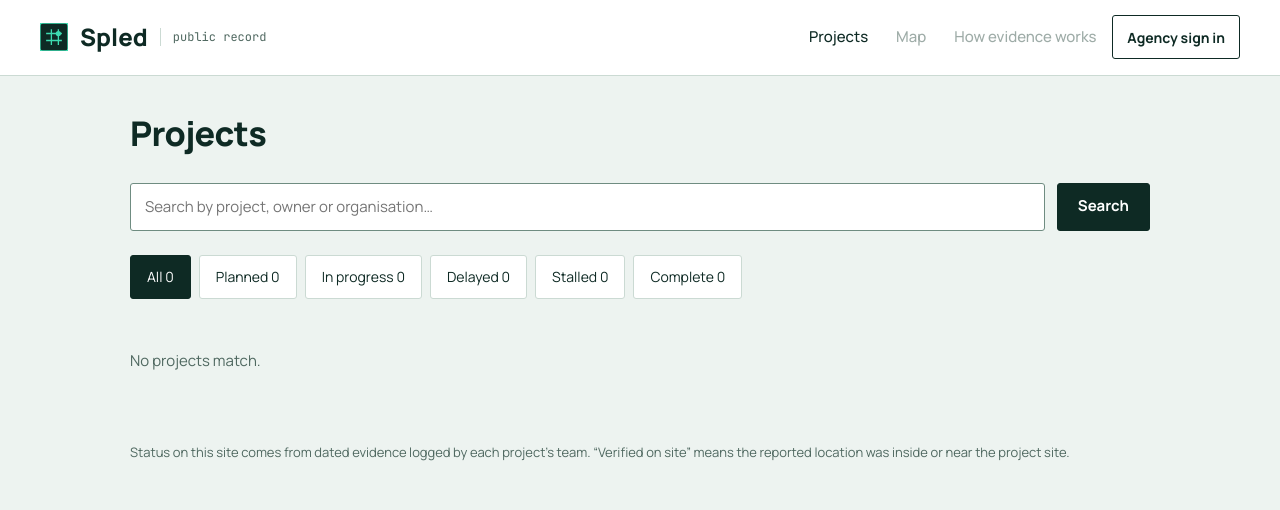
After one commit to aqib-abdullahi/spled, a Django app: page /projects/ in a window 1280 px wide. The commit adds this page. Shown: the top 510 px of the page. Run offline with Django 5.2, Linux system fonts and the light colour scheme; data that the repository does not hold is empty; parts of the project's set-up code (start-up, migrations or seed data) failed here and were passed over.

Commit message:
public portal added

```diff
--- a/static/css/spled.css
+++ b/static/css/spled.css
@@ -315,3 +315,36 @@ html { -webkit-text-size-adjust: 100%; }
   .tl { grid-template-columns: 1fr; gap: 6px; }
   .pagehead .actions .btn { flex: 1; }
 }
+
+/* ---------- Public portal ---------- */
+.pubbar {
+  display: flex; flex-wrap: wrap; align-items: center; justify-content: space-between;
+  gap: 12px 24px; padding: 14px 40px; background: #fff; border-bottom: 1px solid var(--rule);
+}
+.pubbar .brand { color: var(--ink); text-decoration: none; }
+.pubtag { font-size: 12px; font-weight: 400; border-left: 1px solid var(--rule); padding-left: 12px; }
+.pubnav { display: flex; flex-wrap: wrap; align-items: center; gap: 4px; }
+.pubnav a:not(.btn), .pubnav > span { padding: 12px; font-weight: 500; text-decoration: none; }
+.pubnav a:not(.btn):hover { background: var(--mint-tint); }
+.pubnav a[aria-current="page"] { font-weight: 800; }
+.pubnav [aria-disabled="true"] { color: var(--muted); opacity: 0.55; }
+.pubpage { max-width: 1100px; margin: 0 auto; width: 100%; }
+.pubfoot { max-width: 1100px; margin: 0 auto; padding: 24px 40px 48px; font-size: 13px; }
+
+.hero { padding: 24px 0 8px; display: flex; flex-direction: column; gap: 16px; max-width: 760px; }
+.hero h1 { font-size: 44px; line-height: 1.1; }
+.hero p { font-size: 18px; color: var(--muted); margin: 0; }
+.pubstats { display: grid; grid-template-columns: repeat(auto-fit, minmax(180px, 1fr)); gap: 12px; }
+.pubstats .stat-num { font-size: 34px; }
+
+.pcards { display: grid; grid-template-columns: repeat(auto-fill, minmax(280px, 1fr)); gap: 16px; margin-top: 12px; }
+.pcard { display: flex; flex-direction: column; gap: 10px; text-decoration: none; color: var(--ink); }
+.pcard:hover { border-color: var(--ink); text-decoration: none; }
+.pcard h3 { font-size: 19px; }
+.pcard-top { display: flex; justify-content: space-between; gap: 8px; }
+
+@media (max-width: 800px) {
+  .pubbar { padding: 12px 16px; }
+  .pubfoot { padding: 24px 16px 48px; }
+  .hero h1 { font-size: 30px; }
+}
--- /dev/null
+++ b/templates/public_base.html
@@ -0,0 +1,25 @@
+{% extends "base.html" %}
+{% block body %}
+<header class="pubbar">
+  <a class="brand" href="{% url 'home' %}">
+    <svg width="28" height="28" viewBox="0 0 32 32" aria-hidden="true"><rect width="32" height="32" rx="3" fill="#0E2A24" stroke="#3DDBB0" stroke-width="1.5"/><path d="M7 12h18M7 20h18M13 7v18M21 7v18" stroke="#3DDBB0" stroke-width="1.5"/><circle cx="21" cy="12" r="3" fill="#3DDBB0"/></svg>
+    Spled <span class="mono muted pubtag">public record</span>
+  </a>
+  <nav class="pubnav" aria-label="Main">
+    <a href="{% url 'projects' %}"{% if active == 'projects' %} aria-current="page"{% endif %}>Projects</a>
+    <span aria-disabled="true">Map</span>
+    <span aria-disabled="true">How evidence works</span>
+    {% if request.user.is_authenticated %}
+      <a class="btn btn-small" href="{% url 'overview' %}">Open your workspace</a>
+    {% else %}
+      <a class="btn btn-small" href="{% url 'signin' %}">Agency sign in</a>
+    {% endif %}
+  </nav>
+</header>
+<main class="page pubpage">
+  {% block content %}{% endblock %}
+</main>
+<footer class="pubfoot muted">
+  Status on this site comes from dated evidence logged by each project’s team. “Verified on site” means the reported location was inside or near the project site.
+</footer>
+{% endblock %}
--- /dev/null
+++ b/templates/public_projects.html
@@ -0,0 +1,27 @@
+{% extends "public_base.html" %}
+{% block title %}Projects{% endblock %}
+{% block content %}
+<h1>Projects</h1>
+
+<form method="get" class="toolbar" role="search">
+  {% if status %}<input type="hidden" name="status" value="{{ status }}">{% endif %}
+  <div class="field grow">
+    <label for="q" class="sr">Search projects</label>
+    <input type="search" id="q" name="q" value="{{ q }}" placeholder="Search by project, owner or organisation…">
+  </div>
+  <button class="btn btn-dark" type="submit">Search</button>
+</form>
+
+<nav class="chips" aria-label="Filter by status">
+  {% for c in chips %}
+    <a class="chip{% if c.key == status %} on{% endif %}"
+       href="?status={{ c.key }}{% if q %}&q={{ q|urlencode }}{% endif %}"
+       {% if c.key == status %}aria-current="true"{% endif %}>{{ c.label }} {{ c.count }}</a>
+  {% endfor %}
+</nav>
+
+<div class="pcards">
+  {% for p in projects %}{% include "_project_card.html" %}
+  {% empty %}<p class="muted">No projects match.</p>{% endfor %}
+</div>
+{% endblock %}
--- /dev/null
+++ b/web/public_views.py
@@ -0,0 +1,64 @@
+from django.db.models import F, Max, Q
+from django.shortcuts import get_object_or_404, render
+
+from registry.access import public_sites
+from registry.models import EvidenceEntry, Site
+
+
+def _projects():
+    return public_sites().select_related("organisation").annotate(
+        last_verified=Max(
+            "evidence__created_at", filter=Q(evidence__verified_on_site=True)
+        )
+    )
+
+
+def public_home(request):
+    projects = _projects()
+    evidence = EvidenceEntry.objects.filter(site__in=public_sites())
+    return render(request, "public_home.html", {
+        "recent": projects.order_by(
+            F("last_verified").desc(nulls_last=True), "-updated_at"
+        )[:6],
+        "project_count": projects.count(),
+        "evidence_count": evidence.count(),
+        "verified_count": evidence.filter(verified_on_site=True).count(),
+    })
+
+
+def public_projects(request):
+    status = request.GET.get("status", "")
+    q = request.GET.get("q", "").strip()
+    everything = _projects()
+    qs = everything
+    if status in Site.Status.values:
+        qs = qs.filter(status=status)
+    else:
+        status = ""
+    if q:
+        qs = qs.filter(
+            Q(name__icontains=q)
+            | Q(owner_name__icontains=q)
+            | Q(organisation__name__icontains=q)
+            | Q(organisation__public_name__icontains=q)
+        )
+    counts = {}
+    for site in everything:
+        counts[site.status] = counts.get(site.status, 0) + 1
+    chips = [{"key": "", "label": "All", "count": len(list(everything))}] + [
+        {"key": k, "label": label, "count": counts.get(k, 0)}
+        for k, label in Site.Status.choices
+    ]
+    return render(request, "public_projects.html", {
+        "projects": qs.order_by(F("last_verified").desc(nulls_last=True), "name"),
+        "chips": chips, "status": status, "q": q,
+    })
+
+
+def public_project(request, pk):
+    site = get_object_or_404(_projects(), pk=pk)
+    return render(request, "public_project.html", {
+        "site": site,
+        "org": site.organisation,
+        "evidence": site.evidence.order_by("-created_at", "-id"),
+    })
--- a/web/urls.py
+++ b/web/urls.py
@@ -1,10 +1,12 @@
 from django.contrib.auth import views as auth_views
 from django.urls import path
 
-from . import views
+from . import public_views, views
 
 urlpatterns = [
-    path("", views.home, name="home"),
+    path("", public_views.public_home, name="home"),
+    path("projects/", public_views.public_projects, name="projects"),
+    path("projects/<int:pk>/", public_views.public_project, name="project"),
     path(
         "signin/",
         auth_views.LoginView.as_view(
```
Also changed, not shown: templates/_project_card.html (added, +15 -0 lines), templates/public_home.html (added, +29 -0 lines), templates/public_project.html (added, +56 -0 lines), web/test_public.py (added, +90 -0 lines).
